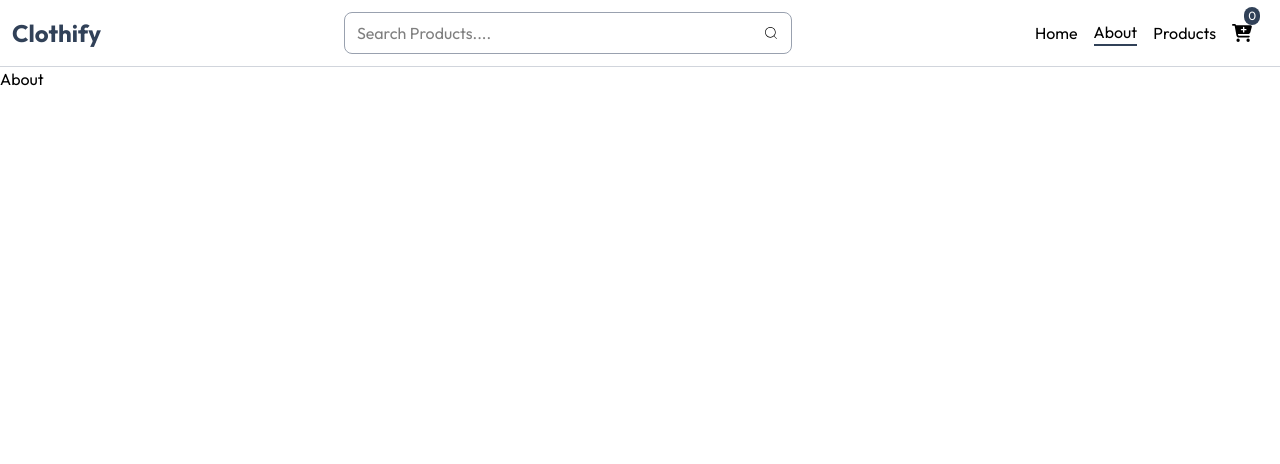
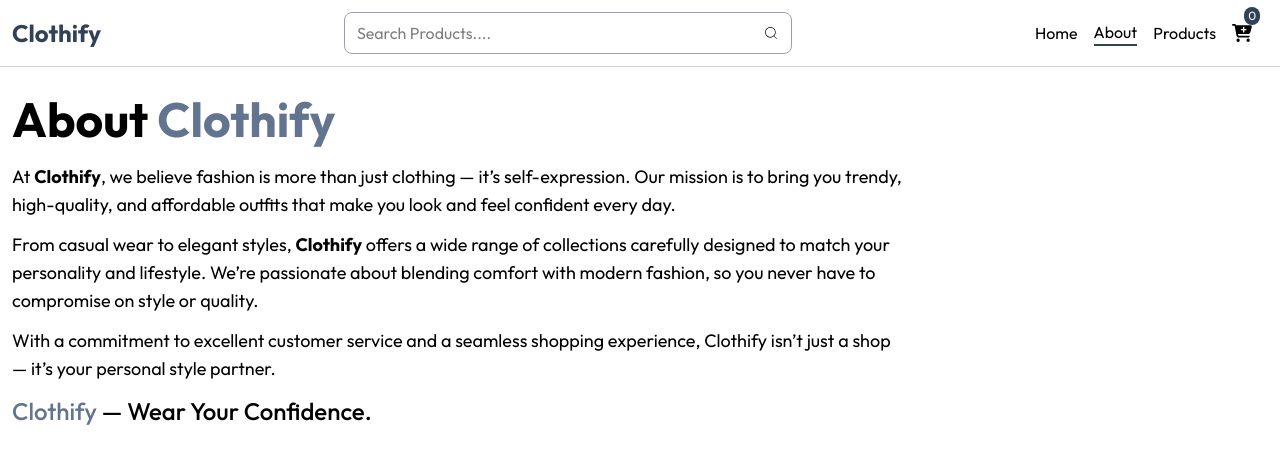
Before and after one commit to Talibhussainkhan/clothify, a React (Vite) app in the folder client/: page /about in a window 1280 px wide. Shown: the top 464 px of the page. Built offline with nearby package versions, Linux system fonts and the light colour scheme.

Commit message:
About page added

```diff
--- a/client/src/pages/About.jsx
+++ b/client/src/pages/About.jsx
@@ -1,7 +1,15 @@
 
 const About = () => {
   return (
-    <div>About</div>
+    <div className="max-w-7xl 2xl:max-w-[1500px] mx-auto px-5 sm:px-3">
+        <h1 className="text-3xl sm:text-5xl mt-7 mb-5 font-bold">About <span className="text-slate-500">Clothify</span></h1>
+        <div className="max-w-4xl">
+        <p className="text-sm sm:text-lg mb-3">At <span className="font-bold">Clothify</span>, we believe fashion is more than just clothing — it’s self-expression. Our mission is to bring you trendy, high-quality, and affordable outfits that make you look and feel confident every day.</p>
+        <p className=" text-sm sm:text-lg mb-3">From casual wear to elegant styles, <span className="font-bold">Clothify</span> offers a wide range of collections carefully designed to match your personality and lifestyle. We’re passionate about blending comfort with modern fashion, so you never have to compromise on style or quality.</p>
+        <p className="text-sm sm:text-lg mb-3">With a commitment to excellent customer service and a seamless shopping experience, Clothify isn’t just a shop — it’s your personal style partner.</p>
+        </div>
+        <h1 className="text-xl sm:text-2xl font-medium mb-3"><span className="text-slate-500">Clothify</span> — Wear Your Confidence.</h1>
+    </div>
   )
 }
 
```
